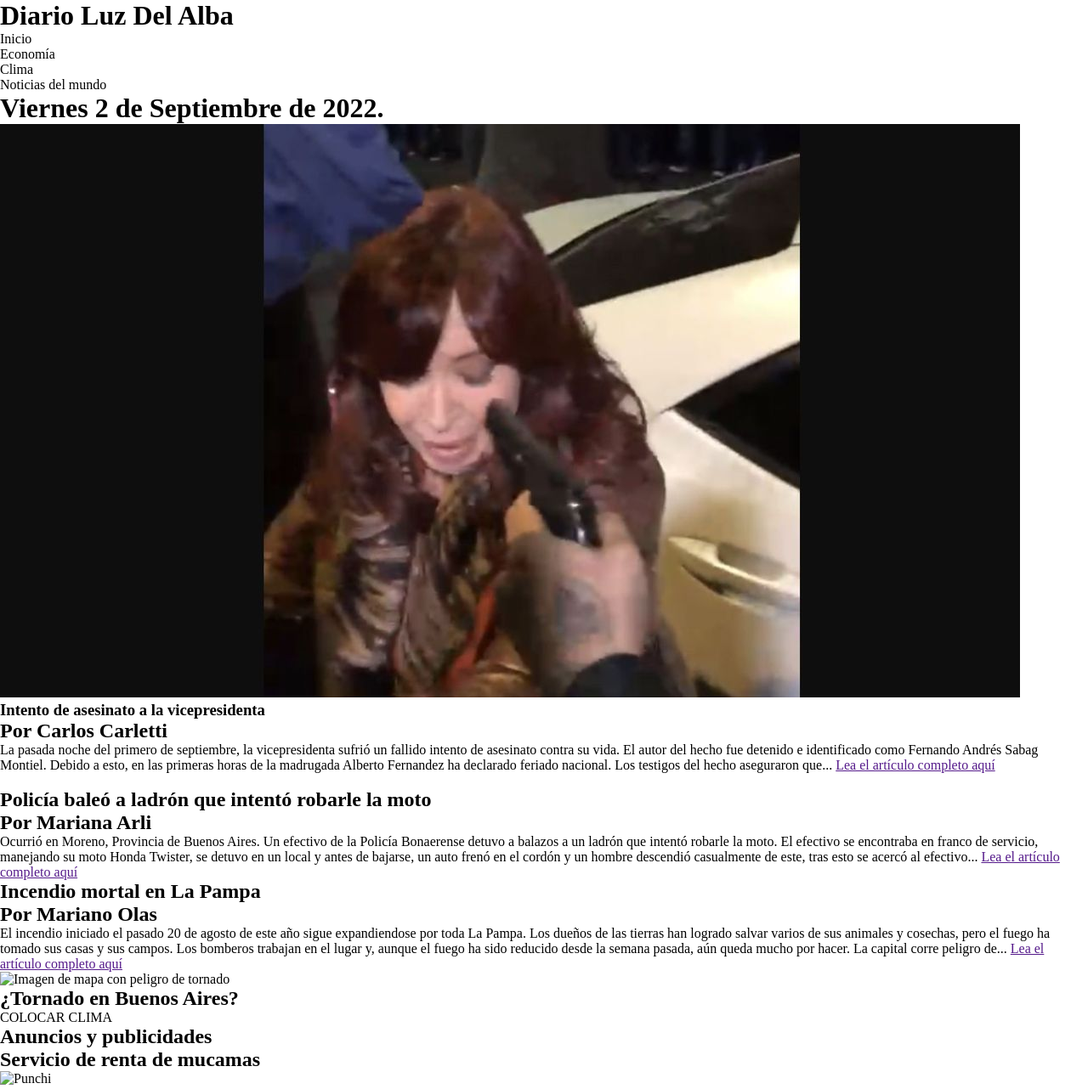
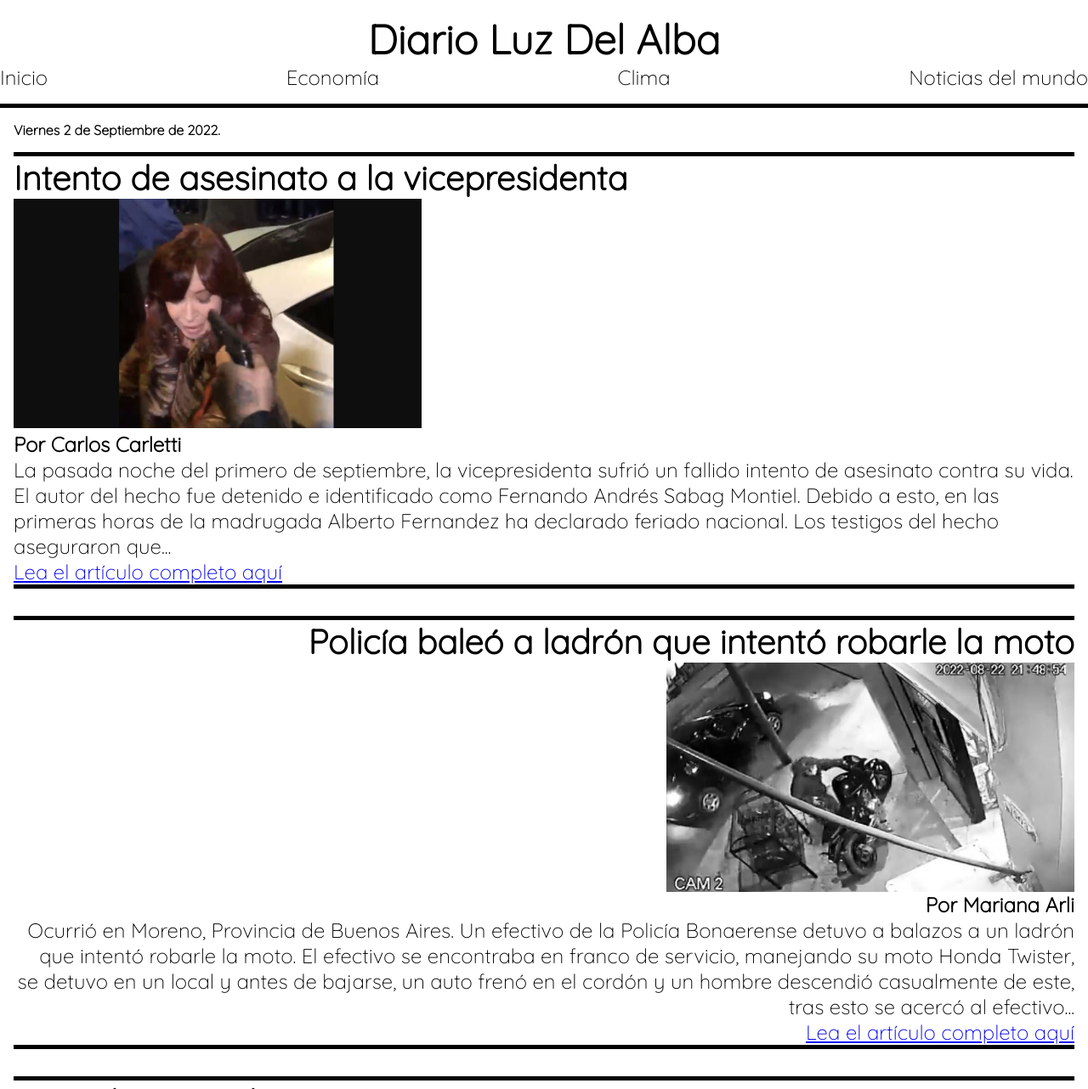
Before and after one commit to PolPol59/Diario-Luz-Del-Alba, a website: page index.html in a window 1280 px wide. Shown: the top 1282 px of the page at 85% size. Drawn offline with Linux system fonts and the light colour scheme.

Commit message:
Creado header.scss y terminado. creado main.scss. Terminados los artículos en index. Descargadas nuevas imágenes. Creado variables.scss Creado mixins.scss. Resta ordenamiento de la sección de anuncios.

```diff
--- a/index.html
+++ b/index.html
@@ -1,5 +1,6 @@
 <!DOCTYPE html>
 <html lang="en">
+
 <head>
     <meta charset="UTF-8">
     <meta http-equiv="X-UA-Compatible" content="IE=edge">
@@ -7,6 +8,7 @@
     <link rel="stylesheet" href="./css/styles.css">
     <title>Diario Luz Del Alba</title>
 </head>
+
 <body>
     <header>
         <h1>Diario Luz Del Alba</h1>
@@ -20,41 +22,73 @@
         </nav>
     </header>
     <main>
-        <h1>Viernes 2 de Septiembre de 2022.</h1>
+        <h1 class="fecha">Viernes 2 de Septiembre de 2022.</h1>
         <section>
-            <article>
-        <img src="./assets/img/Cristina.jpg" alt="Pistola apuntando contra la vicepresidenta Cristina Fernandez de Kirchner">
+            <article class="articulo-1">
                 <h1>Intento de asesinato a la vicepresidenta</h1>
+                <img src="./assets/img/Cristina.jpg"
+                    alt="Pistola apuntando contra la vicepresidenta Cristina Fernandez de Kirchner">
+                <div>
                     <h2>Por Carlos Carletti</h2>
-        <p>La pasada noche del primero de septiembre, la vicepresidenta sufrió un fallido intento de asesinato contra su vida. El autor del hecho fue detenido e identificado como Fernando Andrés Sabag Montiel. Debido a esto, en las primeras horas de la madrugada Alberto Fernandez ha declarado feriado nacional. Los testigos del hecho aseguraron que... <a href="">Lea el artículo completo aquí</a></p>
+                    <p>La pasada noche del primero de septiembre, la vicepresidenta sufrió un fallido intento de
+                        asesinato
+                        contra su vida. El autor del hecho fue detenido e identificado como Fernando Andrés Sabag
+                        Montiel.
+                        Debido a esto, en las primeras horas de la madrugada Alberto Fernandez ha declarado feriado
+                        nacional. Los testigos del hecho aseguraron que...</p>
+                    <p class="link">Lea el artículo completo aquí</p>
+                </div>
             </article>
-    </section>
-    <article>
-        <img src="" alt="">
+            <article class="articulo-2">
                 <h1>Policía baleó a ladrón que intentó robarle la moto</h1>
+                <div>
+                    <img src="./assets/img/policía-defensa-moreno.jpg" alt="Policía estacionando su moto">
+                </div>
                 <h2>Por Mariana Arli</h2>
-        <p>Ocurrió en Moreno, Provincia de Buenos Aires. Un efectivo de la Policía Bonaerense detuvo a balazos a un ladrón que intentó robarle la moto. El efectivo se encontraba en franco de servicio, manejando su moto Honda Twister, se detuvo en un local y antes de bajarse, un auto frenó en el cordón y un hombre descendió casualmente de este, tras esto se acercó al efectivo... <a href="">Lea el artículo completo aquí</a> </p>
+                <p>Ocurrió en Moreno, Provincia de Buenos Aires. Un efectivo de la Policía Bonaerense detuvo a balazos a
+                    un
+                    ladrón que intentó robarle la moto. El efectivo se encontraba en franco de servicio, manejando su
+                    moto
+                    Honda Twister, se detuvo en un local y antes de bajarse, un auto frenó en el cordón y un hombre
+                    descendió casualmente de este, tras esto se acercó al efectivo...</p>
+                <p class="link">Lea el artículo completo aquí</p>
             </article>
-    <article>
+            <article class="articulo-3">
                 <h1>Incendio mortal en La Pampa</h1>
+                <img src="./assets/img/Incendio-pampa.jpg" alt="incendio en un campo pampeano">
                 <h2>Por Mariano Olas</h2>
-        <p>El incendio iniciado el pasado 20 de agosto de este año sigue expandiendose por toda La Pampa. Los dueños de las tierras han logrado salvar varios de sus animales y cosechas, pero el fuego ha tomado sus casas y sus campos. Los bomberos trabajan en el lugar y, aunque el fuego ha sido reducido desde la semana pasada, aún queda mucho por hacer. La capital corre peligro de... <a href="">Lea el artículo completo aquí</a></p>
+                <p>El incendio iniciado el pasado 20 de agosto de este año sigue expandiendose por toda La Pampa. Los
+                    dueños
+                    de las tierras han logrado salvar varios de sus animales y cosechas, pero el fuego ha tomado sus
+                    casas y
+                    sus campos. Los bomberos trabajan en el lugar y, aunque el fuego ha sido reducido desde la semana
+                    pasada, aún queda mucho por hacer. La capital corre peligro de...</p>
+                <p class="link">Lea el artículo completo aquí</p>
             </article>
-    <article>
-        <img src="" alt="Imagen de mapa con peligro de tornado">
+            <article class="articulo-4">
+                <div>
+                    <img src="./assets/img/Tornados-en-Argentina.jpg" alt="Imagen de mapa con peligro de tornado">
+                </div>
                 <h1>¿Tornado en Buenos Aires?</h1>
-        <p>COLOCAR CLIMA</p>
+                <h2>Por Juan Weltz</h2>
+                <p>De acuerdo con varios meteorólogos expertos, un tornado podría llegar a Buenos Aires el próximo 10 de
+                    septiembre. Las ciudades están en total alerta y se han habilitado edificios para ser utilizados de
+                    refugios. Las autoridades transportan constantemente provisiones a estos refugios. Se estima que
+                    afectaría a gran parte de microcentro, destruyendo...</p>
+                <p class="link">Lea el artículo completo aquí</p>
             </article>
             <section>
                 <h1>Anuncios y publicidades</h1>
                 <article>
-            <h2>Servicio de renta de mucamas</h2>
-            <img src="" alt="Punchi">
+                    <h2>Servicio de mucamas</h2>
+                    <img src="" alt="Mucama">
                 </article>
                 <article>
                     <h2>Se busca delivery</h2>
                     <img src="" alt="Imagen de un auto negro">
-            <p>Se busca conductor de auto acostumbrado a las altas velocidades que no haga preguntas por paquetes entregados o contenidos en su maletero. Interesados comunicarse al 11-5345-4675</p>
+                    <p>Se busca conductor de auto acostumbrado a las altas velocidades que no haga preguntas por
+                        paquetes
+                        entregados o contenidos en su maletero. Interesados comunicarse al 11-5345-4675</p>
                 </article>
                 <article>
                     <h2>Argentino rompe el record mundial de cocaína en sangre</h2>
@@ -64,4 +98,5 @@
 
     </main>
 </body>
+
 </html>
--- /dev/null
+++ b/scss/header.scss
@@ -0,0 +1,20 @@
+header {
+    padding: $padding;
+    border-bottom: $borde;
+    font-family: $font;
+    h1 {
+        text-align: center;
+        font-size: 3em;
+    }
+        nav {
+            ul { display: flex;
+                justify-content: space-between;
+                flex-direction: row;
+                li {
+                    list-style: none;
+                    font-size: 1.5em;
+                    cursor: pointer;
+                }
+            }
+        }
+    }
--- /dev/null
+++ b/scss/main.scss
@@ -0,0 +1,60 @@
+main {
+    font-family: $font;
+    padding: 0 1em 0 1em;
+        .fecha {
+            padding: $padding;
+            font-size: 1em;
+        }
+
+    section {
+        .articulo-1 {
+            border-bottom: $borde;
+            border-top: $borde;
+            h1 {
+                font-size: 2.5em;
+            }
+            h2 {
+                font-weight: bolder;
+            }
+            img {
+                 @include img-size;
+                cursor: pointer;
+            }
+
+            p {
+                font-size: 1.5em;
+            }
+            .link {
+                @extend p ;
+                color: #0000EE;
+                text-decoration: underline;
+            }
+        }
+
+        .articulo-2 {
+            @extend .articulo-1;
+            margin-top: 2em;
+            div {
+                display: flex;
+                justify-content: end;
+                cursor: pointer;
+                @include img-size;
+            }
+            h1, h2, p{
+                text-align: end;
+            }
+            h2 {
+                font-weight: bolder;
+            }
+        }
+
+        .articulo-3 {
+            @extend .articulo-1;
+            margin-top: 2em;
+        }
+
+        .articulo-4 {
+            @extend .articulo-2;
+        }
+    }
+}
--- /dev/null
+++ b/scss/mixins.scss
@@ -0,0 +1,3 @@
+@mixin img-size ($width) {
+    width: $width;
+}
--- a/scss/styles.scss
+++ b/scss/styles.scss
@@ -1,5 +1,12 @@
+@import url('https://fonts.googleapis.com/css2?family=Quicksand:wght@300&display=swap');
+
 * {
     margin: 0;
     padding: 0;
     box-sizing: border-box;
 }
+
+@import './variables.scss';
+@import './header.scss';
+@import './main.scss';
+@import './mixins.scss'
--- /dev/null
+++ b/scss/variables.scss
@@ -0,0 +1,4 @@
+$padding: 1em 0 1em 0;
+$borde: 5px solid black;
+$font:'Quicksand', sans-serif;
+$img-width: 30em
```
Also changed, not shown: assets/img/Incendio-pampa.jpg (added), assets/img/Tornados-en-Argentina.jpg (added), assets/img/auto-negro.jpg (added), assets/img/policía-defensa-moreno.jpg (added), css/styles.css. Lines whose indentation alone changed are shown as unchanged.
